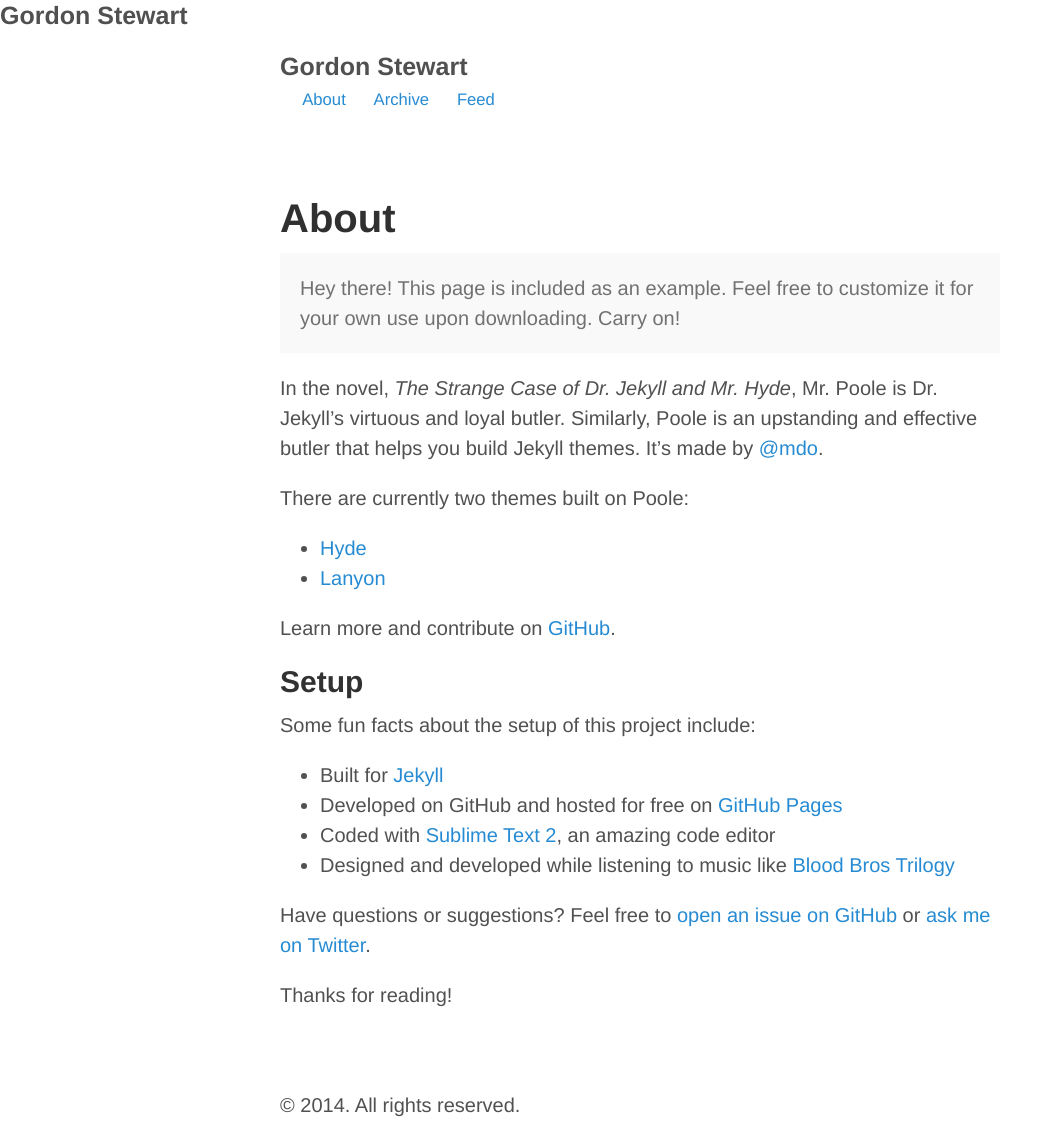
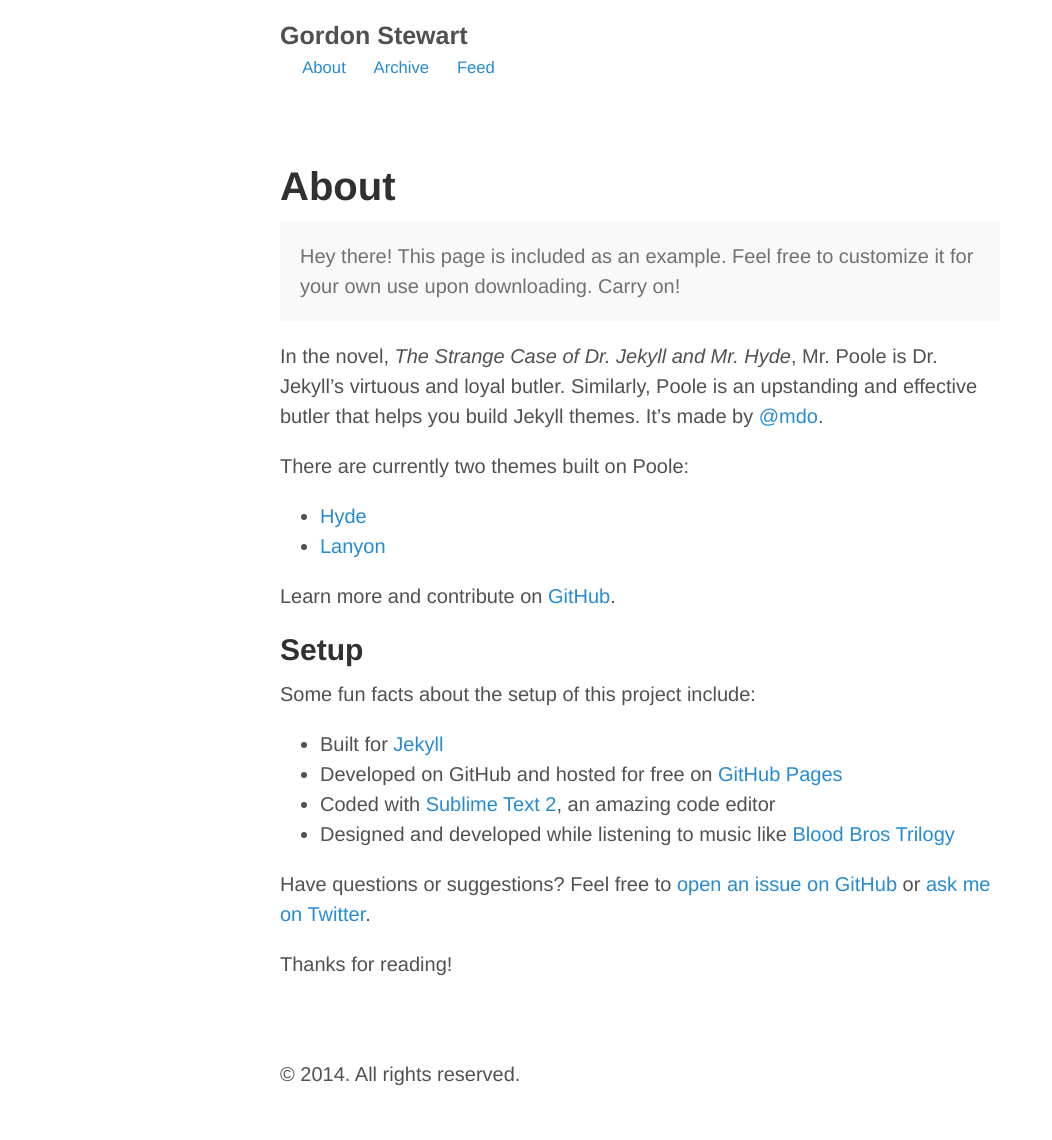
Before and after one commit to gstew5/gstew5.github.io, a Jekyll site: the page built from about.md, in a window 1280 px wide. Shown: the whole page, without its empty margins (0-1052 px from the left). Built offline with Jekyll 4.4.1, drawn with Linux system fonts in a browser that asks for light colours; Markdown is read by kramdown in place of the engine named in the settings; after the commit the page ends 1109 px from its top, so only the background shows below that.

Commit message:
Update default.html

```diff
--- a/_layouts/default.html
+++ b/_layouts/default.html
@@ -4,12 +4,6 @@
   {% include head.html %}
 
   <body>
-
-    <h3 class="masthead-title">
-      <a href="/" title="Home">{{ site.title }}</a>
-
-
-    </h3>
 
     <div class="container content">
       <div class="masthead">
```
